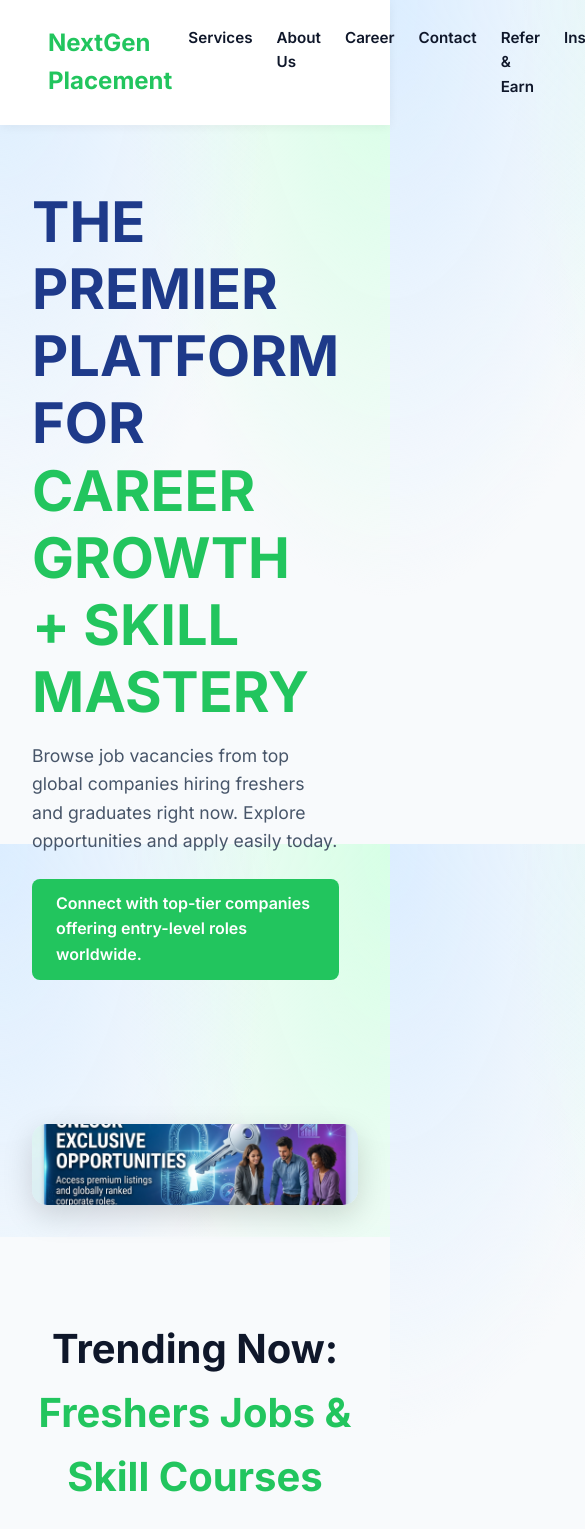
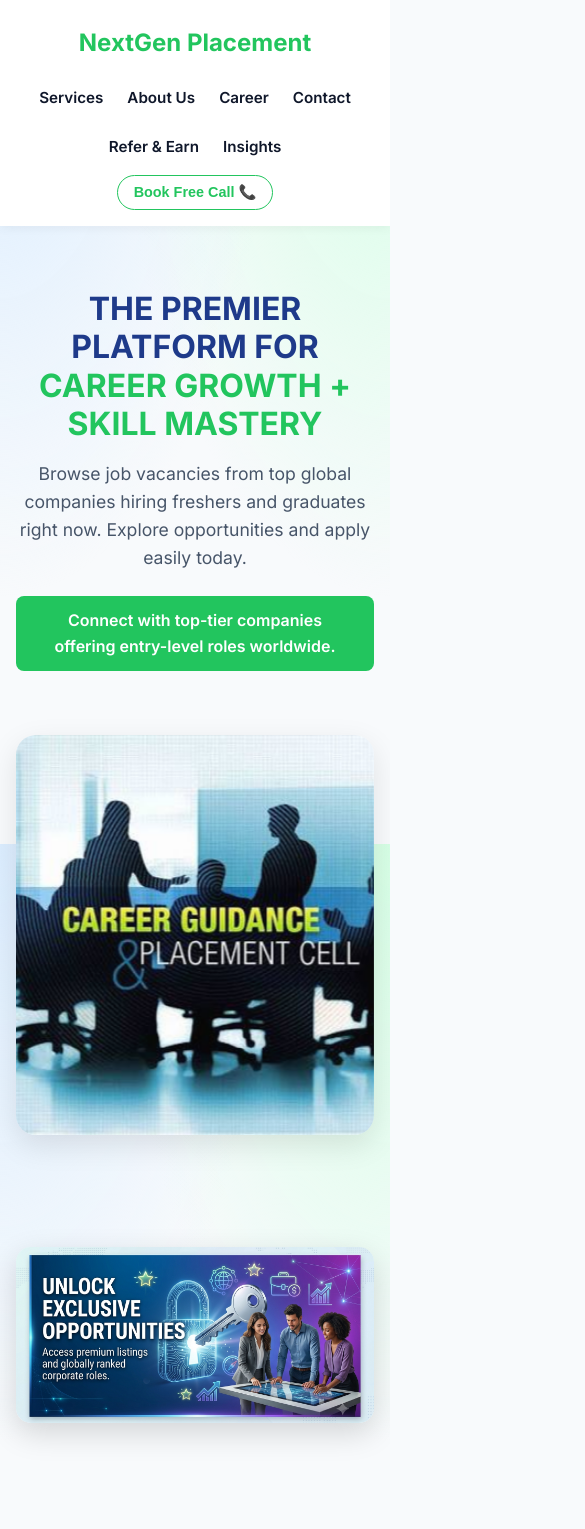
Before and after one commit to sumitbhalgamiya/PlacementSite, a React (Vite) app: page / in a window 390 px wide. Shown: the top 1529 px of the page, 585 px wide, since content can reach past the window. Built offline with nearby package versions, Linux system fonts and the light colour scheme.

Commit message:
make site responsive

```diff
--- a/src/index.css
+++ b/src/index.css
@@ -346,17 +346,13 @@ a {
   border-radius: 15px;
   overflow: hidden;
   box-shadow: 0 10px 30px rgba(0, 0, 0, 0.15);
-  /* The banner images are very wide, so we can use a specific aspect ratio or just let it adjust */
-  padding-top: 25%; /* 4:1 aspect ratio approximate, adjust if needed */
+  display: grid;
 }
 
 .sec-banner-slide {
-  position: absolute;
-  top: 0;
-  left: 0;
+  grid-area: 1 / 1;
   width: 100%;
-  height: 100%;
-  object-fit: cover;
+  height: auto;
   opacity: 0;
   transition: opacity 1s ease-in-out;
 }
@@ -572,3 +568,122 @@ a {
 .text-white p {
   color: rgba(255,255,255,0.8);
 }
+
+/* Responsive Design */
+@media (max-width: 992px) {
+  .banner-content {
+    flex-direction: column;
+    text-align: center;
+  }
+
+  .banner-text {
+    padding-right: 0;
+    margin-bottom: 2rem;
+  }
+
+  .banner-text h1 {
+    font-size: 2.5rem;
+  }
+
+  .banner-image {
+    width: 100%;
+  }
+
+  .slideshow-container {
+    max-width: 100%;
+  }
+
+  .about-us {
+    flex-direction: column;
+  }
+
+  .about-left {
+    padding: 3rem;
+  }
+
+  .about-right {
+    min-height: 300px;
+  }
+
+  .about-us h2 {
+    font-size: 2.5rem;
+  }
+}
+
+@media (max-width: 768px) {
+  .navbar .container {
+    flex-direction: column;
+    gap: 1rem;
+  }
+
+  .nav-links {
+    flex-wrap: wrap;
+    justify-content: center;
+  }
+
+  .hero h1 {
+    font-size: 3rem;
+  }
+
+  .services-grid {
+    grid-template-columns: 1fr;
+    padding: 1.5rem;
+  }
+
+  .metrics-grid, .categories-grid, .story-grid, .benefits-grid {
+    gap: 1rem;
+  }
+
+  .footer-content {
+    flex-direction: column;
+    gap: 2rem;
+  }
+
+  .section-header h2 {
+    font-size: 2rem;
+  }
+
+  .about-left {
+    padding: 2rem 1rem;
+  }
+
+  .about-us h2 {
+    font-size: 2.2rem;
+  }
+}
+
+@media (max-width: 480px) {
+  .hero h1 {
+    font-size: 2.2rem;
+  }
+
+  .banner-text h1 {
+    font-size: 2rem;
+  }
+
+  .btn {
+    padding: 0.5rem 1rem;
+    font-size: 0.9rem;
+  }
+
+  .container {
+    padding: 0 1rem;
+  }
+
+  .t-card, .category-card, .benefit-col, .story-card {
+    min-width: 100%;
+  }
+
+  .about-us h2 {
+    font-size: 1.8rem;
+  }
+
+  .about-actions {
+    flex-direction: column;
+    width: 100%;
+  }
+
+  .about-actions .btn {
+    width: 100%;
+  }
+}
```
